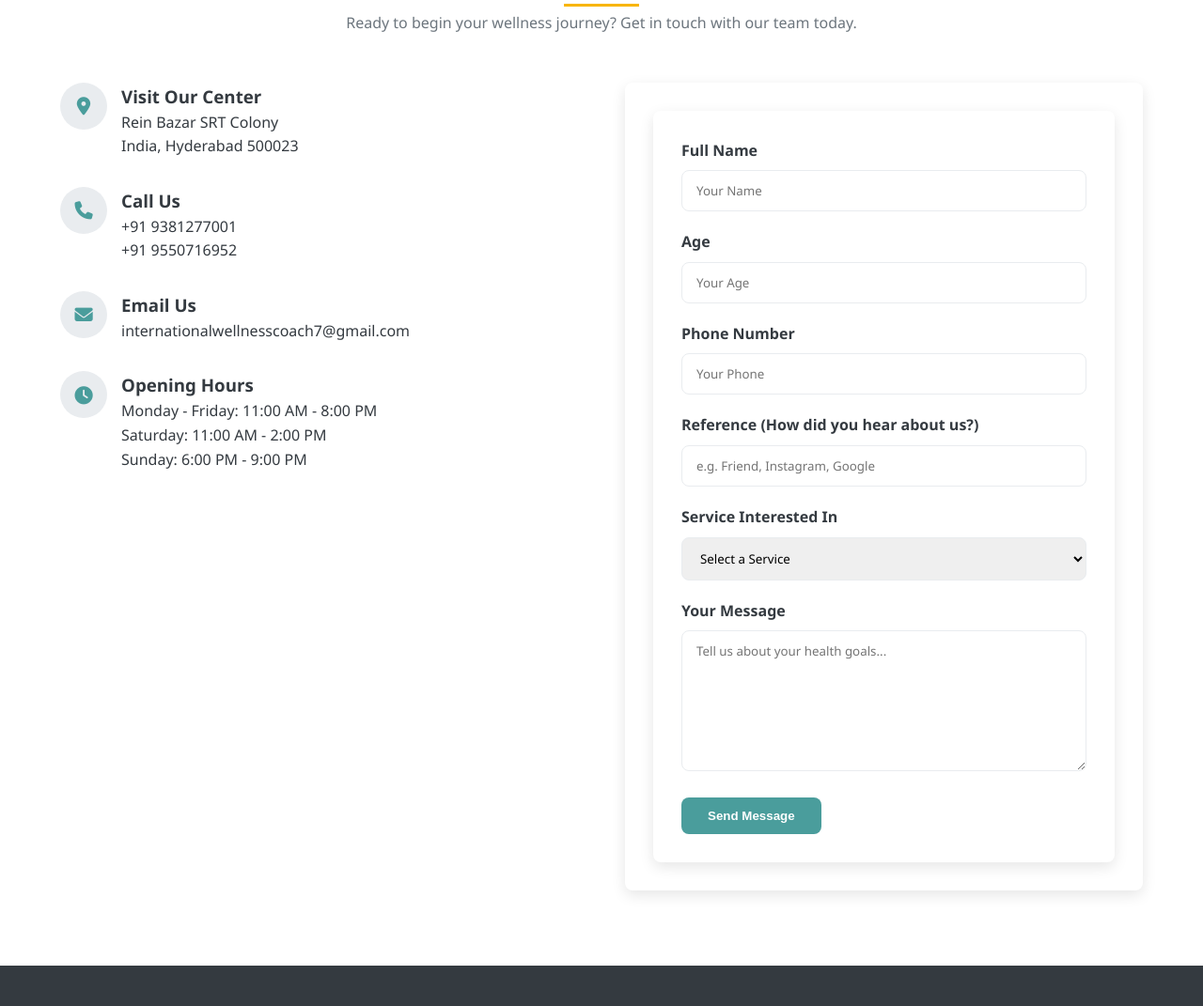
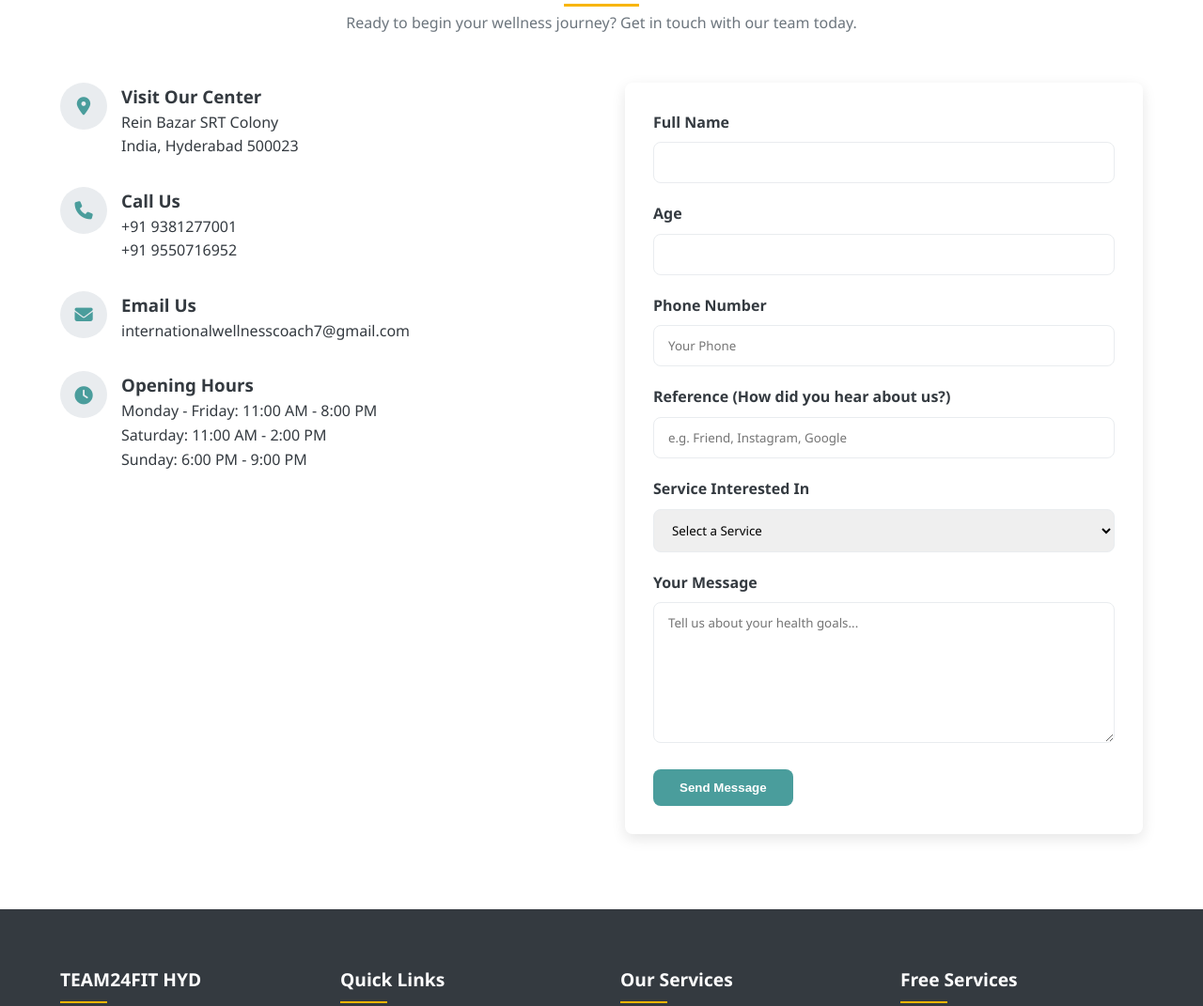
Before and after one commit to mohdrehxn/24fithyd, a plain HTML site: page index.html in a window 1280 px wide. Shown: the part 3825-4896 px from the top of the page at 94% size. Drawn offline with Linux system fonts and the light colour scheme.

Commit message:
Update index.html

```diff
--- a/index.html
+++ b/index.html
@@ -993,31 +993,26 @@
                     </div>
                 </div>
                 <div class="contact-form">
-                    <div class="contact-form">
-                    <form id="contactForm" action="https://api.web3forms.com/submit" method="POST">
-                        <input type="hidden" name="access_key" value="f94fb4c7-d1c6-49eb-8c2f-b96d1da88e07">
-                        <input type="hidden" name="subject" value="New Contact Form Submission - Team24Fit HYD">
-                        <input type="hidden" name="from_name" value="Team24Fit HYD Website">
-
+                    <form id="contactForm" action="connect.php" method="POST">
                         <div class="form-group">
                             <label for="name">Full Name</label>
-                            <input type="text" id="name" name="name" class="form-control" placeholder="Your Name" required>
+                            <input type="text" id="name" class="form-control" name="FullName" ="Your Name" required>
                         </div>
                         <div class="form-group">
                            <label for="age">Age</label>
-                           <input type="number" id="age" name="age" class="form-control" placeholder="Your Age" min="1" max="120" required>
+                           <input type="number" id="age" class="form-control" name="Age" min="1" max="120" required>
                         </div>
                         <div class="form-group">
                             <label for="phone">Phone Number</label>
-                            <input type="tel" id="phone" name="phone" class="form-control" placeholder="Your Phone" required>
+                            <input type="tel" id="phone" class="form-control" name="Phone" placeholder="Your Phone">
                         </div>
-                        <div class="form-group">
-                            <label for="reference">Reference (How did you hear about us?)</label>
-                            <input type="text" id="reference" name="reference" class="form-control" placeholder="e.g. Friend, Instagram, Google" />
-                        </div>
+                            <div class="form-group">
+                                <label for="reference">Reference (How did you hear about us?)</label>
+                                <input type="text" id="reference" class="form-control" name="Reference" placeholder="e.g. Friend, Instagram, Google" />
+                            </div>
                         <div class="form-group">
                             <label for="service">Service Interested In</label>
-                            <select id="service" name="service" class="form-control" required>
+                            <select id="service" class="form-control" name="Service" required>
                                 <option value="">Select a Service</option>
                                 <option value="weight_management">Weight Management</option>
                                 <option value="weight_loss_gain">Weight Loss / Gain</option>
@@ -1037,7 +1032,7 @@
                         </div>
                         <div class="form-group">
                             <label for="message">Your Message</label>
-                            <textarea id="message" name="message" class="form-control" placeholder="Tell us about your health goals..."></textarea>
+                            <textarea id="message" class="form-control" placeholder="Tell us about your health goals..."></textarea>
                         </div>
                         <button type="submit" class="btn btn-block">Send Message</button>
                     </form>
@@ -1051,7 +1046,7 @@
         <div class="container">
             <div class="footer-container">
                 <div class="footer-col">
-                    <h3>Serenity Wellness</h3>
+                    <h3>TEAM24FIT HYD</h3>
                     <p>Your trusted partner in holistic health and wellness. We're dedicated to helping you achieve optimal wellbeing through personalized, evidence-based approaches.</p>
                     <div class="social-links">
                         <a href="wa.link/jjtvmt" target="_blank">
```
